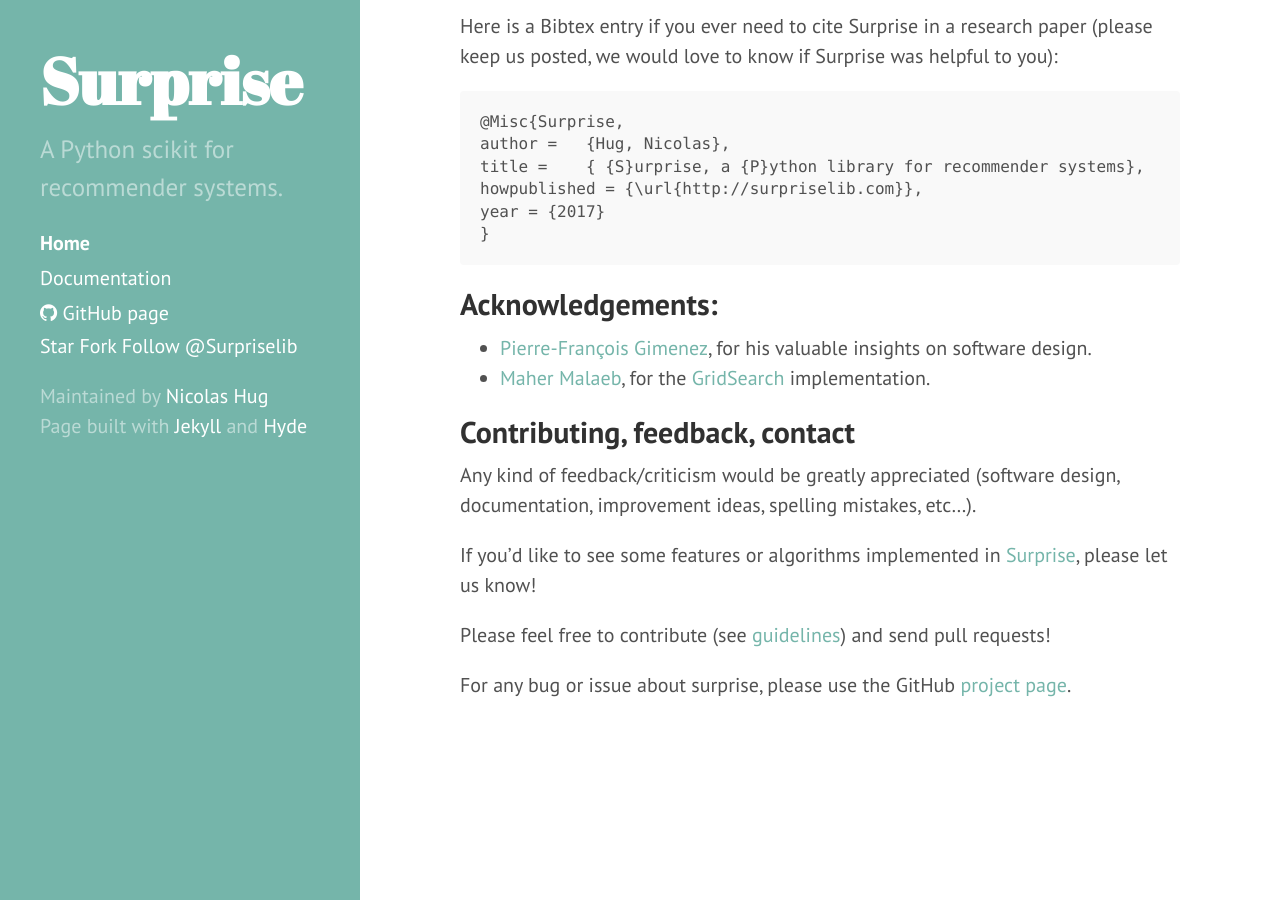
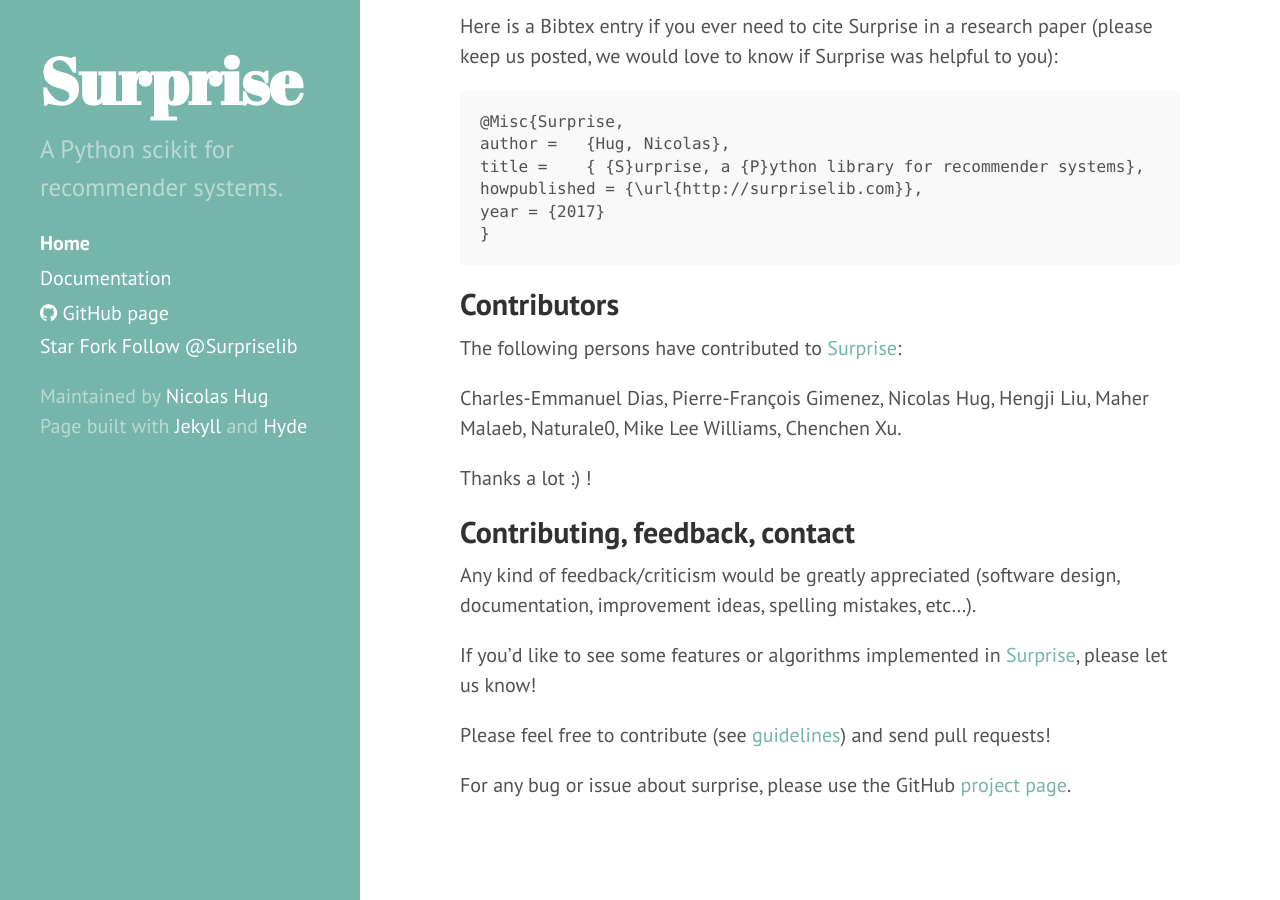
Before and after one commit to NicolasHug/Surprise, a Jekyll site: the page built from index.md, in a window 1280 px wide and 900 px high, scrolled down 3424 px. Built offline with Jekyll 4.4.1, drawn with Linux system fonts in a browser that asks for light colours; comment, search, counter and statistics services are not loaded.

Commit message:
update index.md

```diff
--- a/index.md
+++ b/index.md
@@ -176,14 +176,15 @@
     year = {2017}
     }
 
-Acknowledgements:
-----------------
+Contributors
+------------
 
-- [Pierre-François Gimenez](https://github.com/PFgimenez), for his valuable
-  insights on software design.
-- [Maher Malaeb](https://github.com/mahermalaeb), for the
-  [GridSearch](http://surprise.readthedocs.io/en/stable/evaluate.html#surprise.evaluate.GridSearch)
-  implementation.
+The following persons have contributed to [Surprise](http://surpriselib.com):
+
+Charles-Emmanuel Dias, Pierre-François Gimenez, Nicolas Hug, Hengji Liu,  Maher
+Malaeb, Naturale0, Mike Lee Williams, Chenchen Xu.
+
+Thanks a lot :) !
 
 Contributing, feedback, contact
 -------------------------------
```
